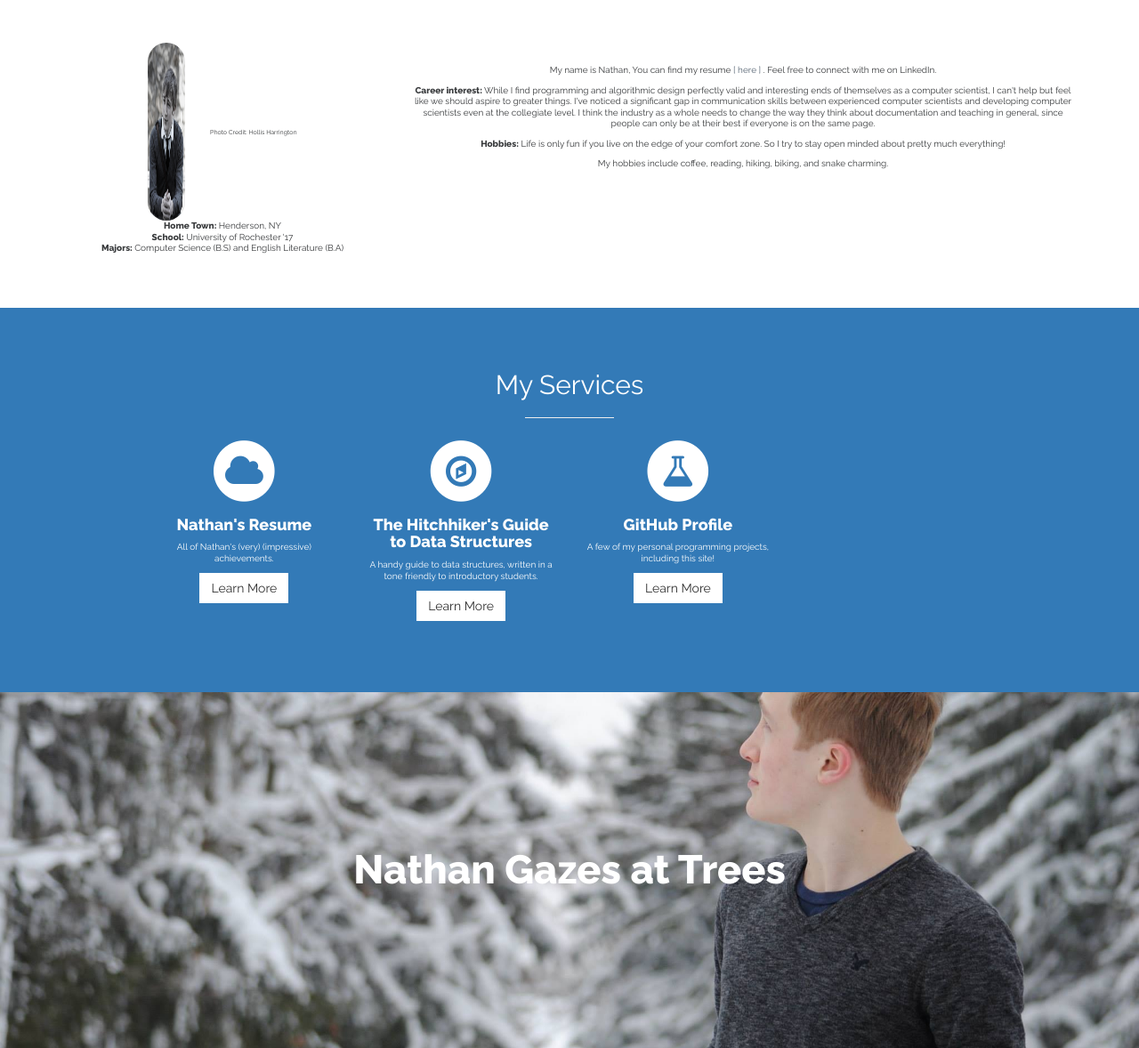
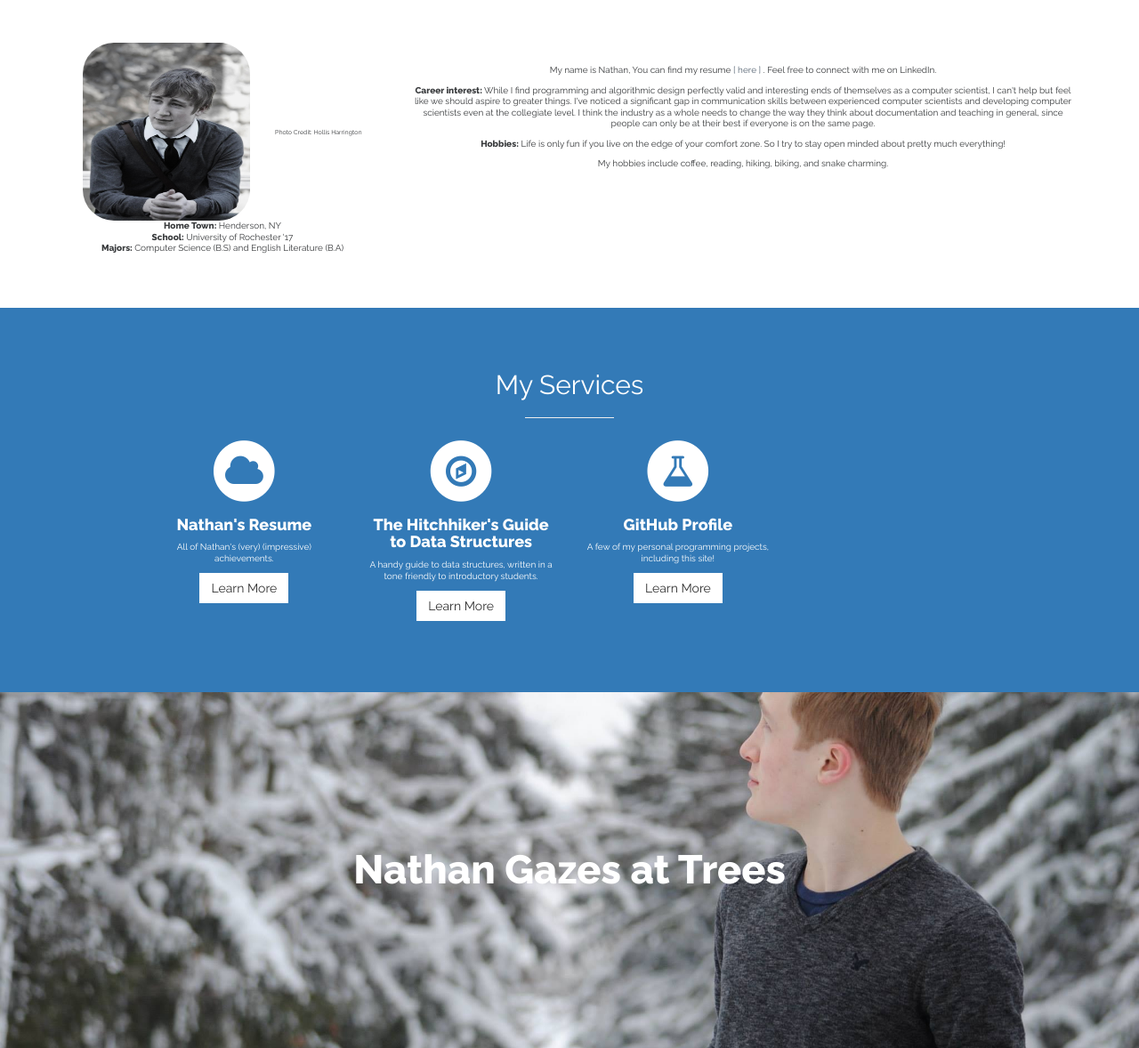
Before and after one commit to nathan-contino/nathan-contino.github.io, a Jekyll site: the page built from index.html, in a window 1280 px wide. Shown: the part 902-2080 px from the top of the page at 89% size. Built offline with Jekyll 4.4.1, drawn with Linux system fonts in a browser that asks for light colours; grey boxes are pictures that could not be loaded.

Commit message:
fix aspect ratio
Former-commit-id: 07247d0eb20ec51d4ddb5802693455468ac8b6f1 [formerly 854bfa060dfd92131749837a388fd4cdac0092ae] [formerly 52f07c970f4aaa6c66804fcd6ad461c55e679428 [formerly 402f88cef8c20d776efdd8108ac57b4a72ff785e]]
Former-commit-id: 1592f086123dc84e50d607e247b68ba5c9d01974 [formerly 88357139e90d4a3aa8d2cf55672e6a06e8f015ae]
Former-commit-id: d511c42c35e13102def5a5241413a8be2681fa39

```diff
--- a/_includes/about.html
+++ b/_includes/about.html
@@ -2,7 +2,7 @@
   <div class="container">
     <div class="row">
       <div class="col-md-4" >
-    <img src="{{ site.baseurl }}img/me.jpg" alt="me" style="border-radius: 35px;" width="42" height="200"></img>
+    <img src="{{ site.baseurl }}img/me.jpg" alt="me" style="border-radius: 35px;" width="188" height="200"></img>
     <h6 style="display: inline;font-size:70%;">&nbsp;&nbsp;&nbsp;&nbsp;&nbsp;&nbsp;&nbsp;&nbsp;&nbsp;&nbsp;&nbsp;&nbsp;&nbsp; Photo Credit: Hollis Harrington</h6>
     <p>
       <!--strong>Name: </strong> Anis Kallel <br/-->
```
